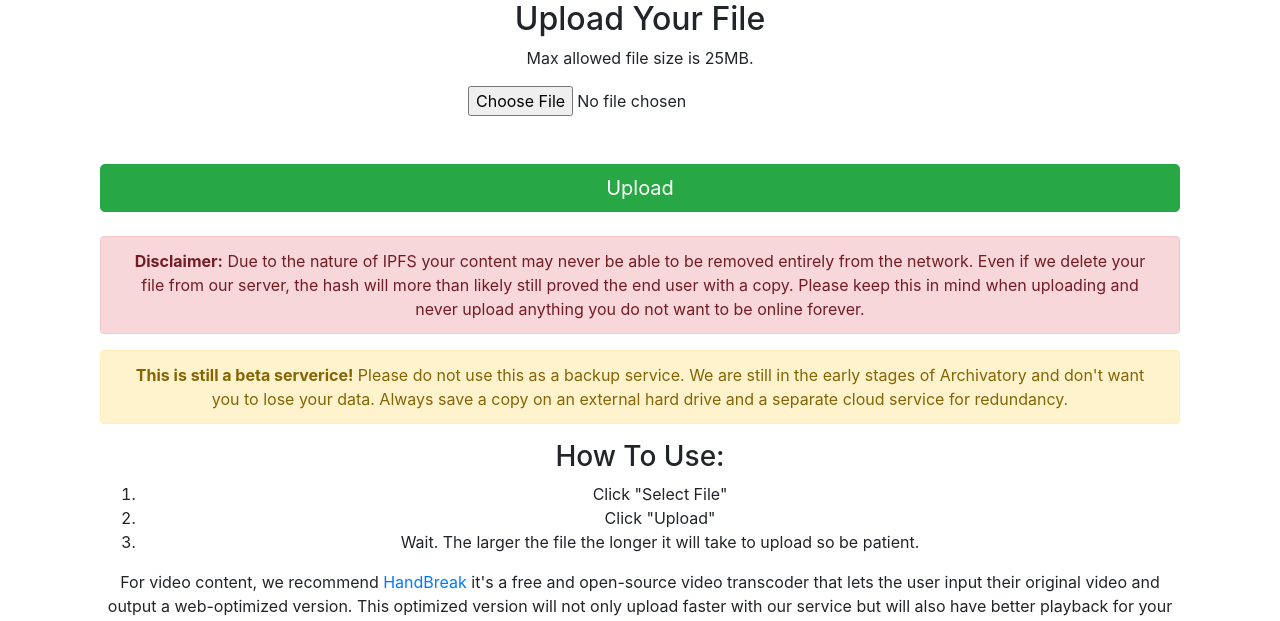
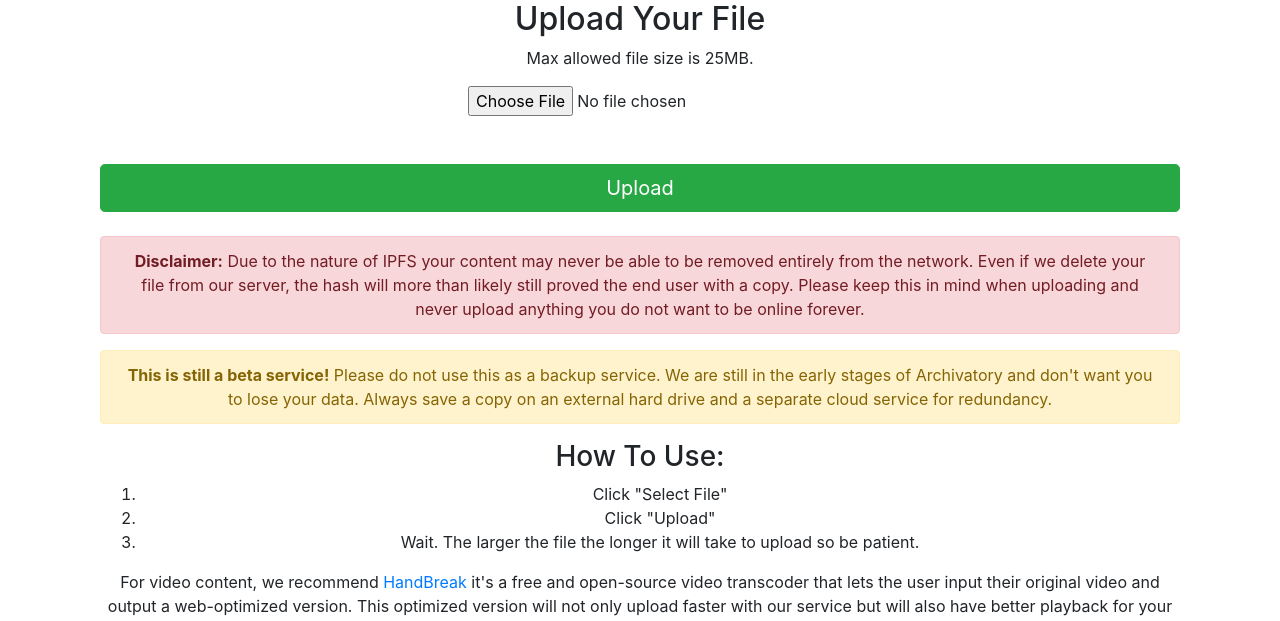
Before and after one commit to jrswab/archivatory, a PHP site: page / in a window 1280 px wide. Shown: the part 240-861 px from the top of the page. Run offline with PHP 8.4, Linux system fonts and the light colour scheme.

Commit message:
spelling fixes

```diff
--- a/index.php
+++ b/index.php
@@ -32,7 +32,7 @@
 	  more than likely still proved the end user with a copy. Please keep this
 	  in mind when uploading and never upload anything you do not want to be online
 	  forever.</p>
-      <p class="alert alert-warning"><strong>This is still a beta serverice!</strong>
+      <p class="alert alert-warning"><strong>This is still a beta service!</strong>
 	  Please do not use this as a backup service. We are still in the early stages
 	  of Archivatory and don't want you to lose your data. Always save a copy on
 	  an external hard drive and a separate cloud service for redundancy.</p>
--- a/welcome.php
+++ b/welcome.php
@@ -32,7 +32,7 @@
 			mind when uploading and never upload anything you do not want to be online
 			forever.</p>
 			<p class="alert alert-warning">
-				<strong>This is still a beta serverice!</strong> Please do not use this as
+				<strong>This is still a beta service!</strong> Please do not use this as
 				a backup service. We are still in the early stages of Archivatory and
 				don't want you to lose your data. Always save a copy on an external hard drive and a separate cloud service for redundancy.</p>
 		</form>
```
